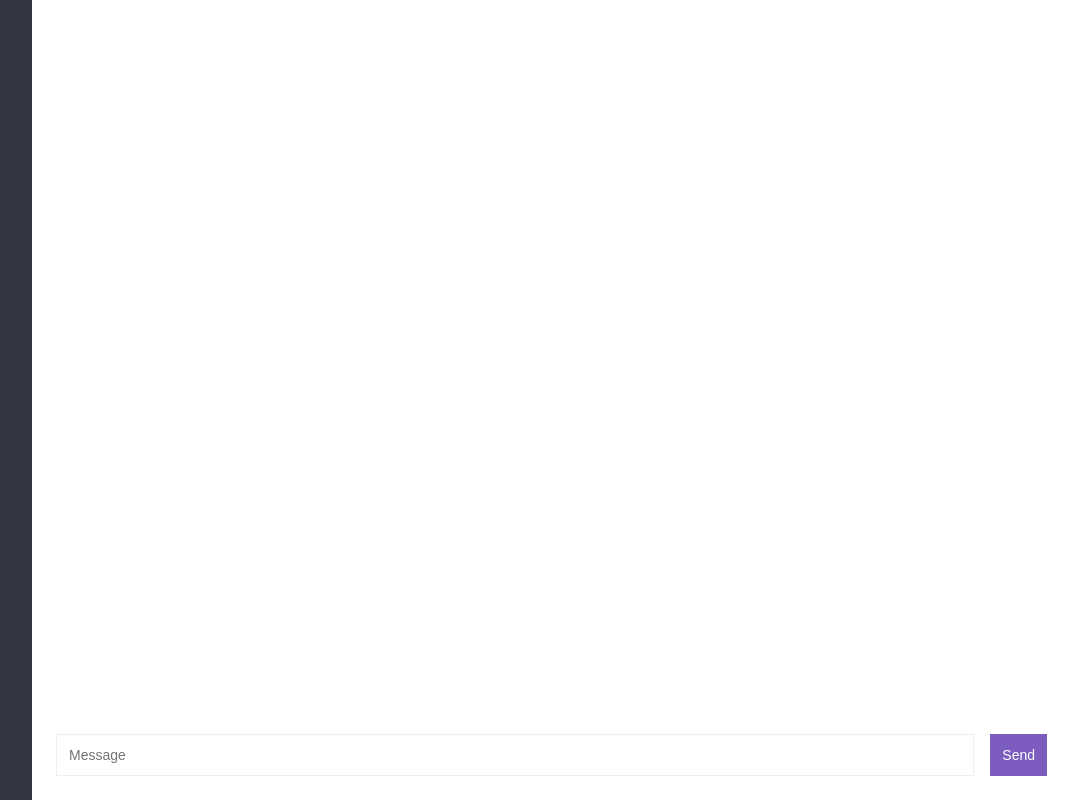
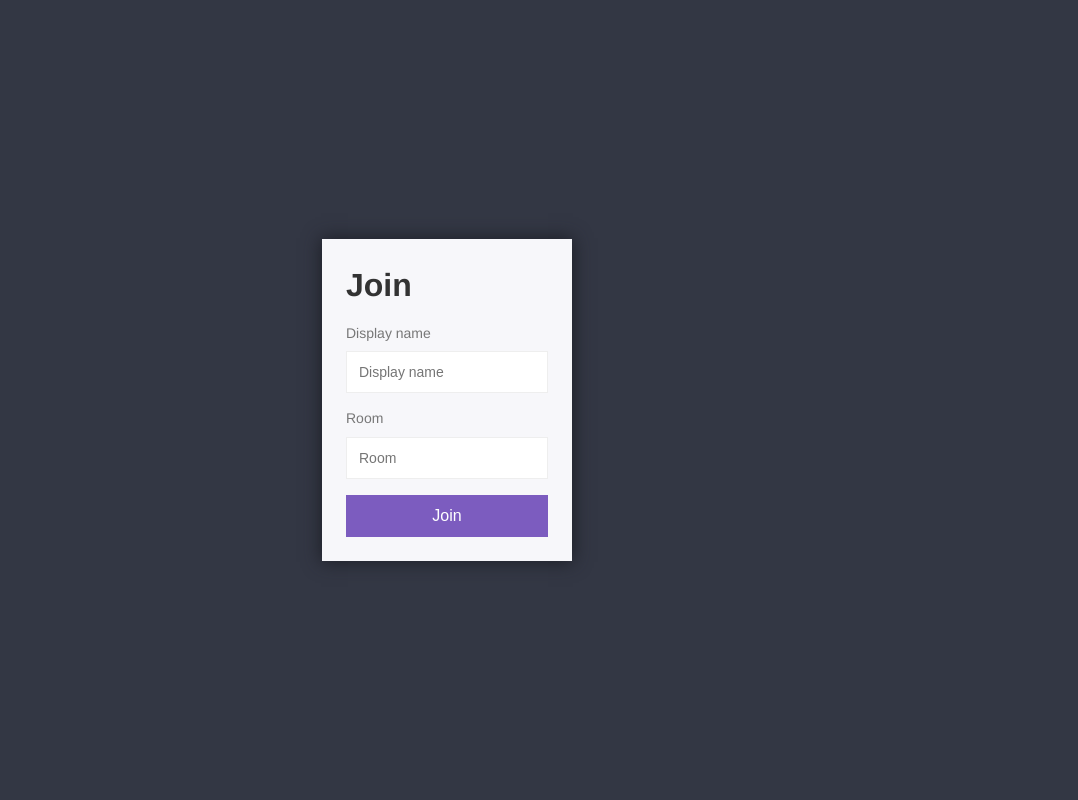
Before and after one commit to Aashish97/chat-app, a website: page public/index.html in a window 1280 px wide. Shown: the whole page, without its empty margins (193-1271 px from the left). Drawn offline with nearby package versions, Linux system fonts and the light colour scheme; no server answers.

Commit message:
Added the join room page

```diff
--- a/public/index.html
+++ b/public/index.html
@@ -7,38 +7,17 @@
     <link rel="stylesheet" href="./css/styles.css">
 </head>
 <body>
-
-    <div class="chat">
-        <div class="chat__sidebar">
-
-        </div>
-        <div class="chat__main">
-            <div id="messages" class="chat__messages"></div>
-
-            <div class="compose">
-                <form id="message-form">
-                    <input name="message" type="text" placeholder="Message">
-                    <button>Send</button>
-                </form>
-            </div>
-
+    <div class="centered-form">
+        <div class="centered-form__box">
+            <h1>Join</h1>
+            <form action= "chat.html">
+                <label>Display name</label>
+                <input type="text" name="username" placeholder="Display name" required>
+                <label>Room</label>
+                <input type="text" name="room" placeholder="Room" required>
+                <button>Join</button>
+            </form>
         </div>
     </div>
-
-    <script id="message-template" type="text/html">
-        <div class="message">
-            <p>
-                <span class="message__name">Someone's name</span>
-                <span class="message__meta">{{ createdAt }}</span>
-            </p>
-            <p>{{message}}</p>
-        </div>
-    </script>
-
-    <script src="https://cdnjs.cloudflare.com/ajax/libs/mustache.js/3.0.1/mustache.min.js"></script>
-    <script src="https://cdnjs.cloudflare.com/ajax/libs/moment.js/2.22.2/moment.min.js"></script>
-    <script src="https://cdnjs.cloudflare.com/ajax/libs/qs/6.6.0/qs.min.js"></script>
-    <script src="/socket.io/socket.io.js"></script>
-    <script src="/js/chat.js"></script>
 </body>
 </html>
```
